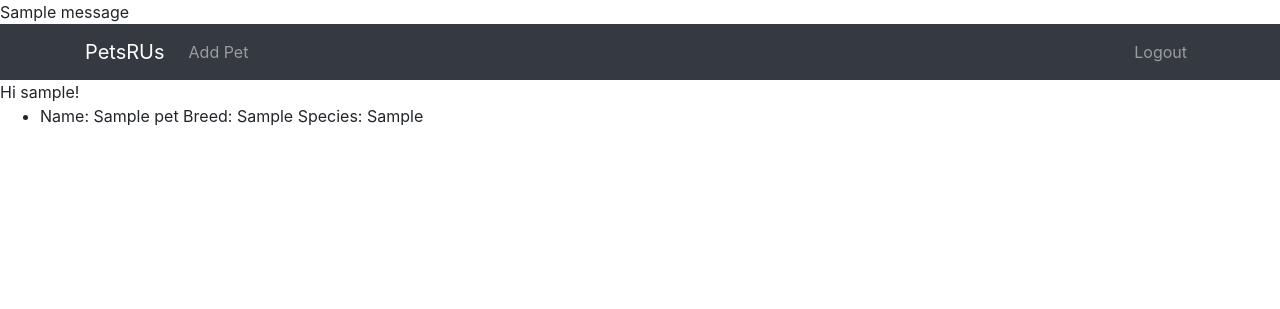
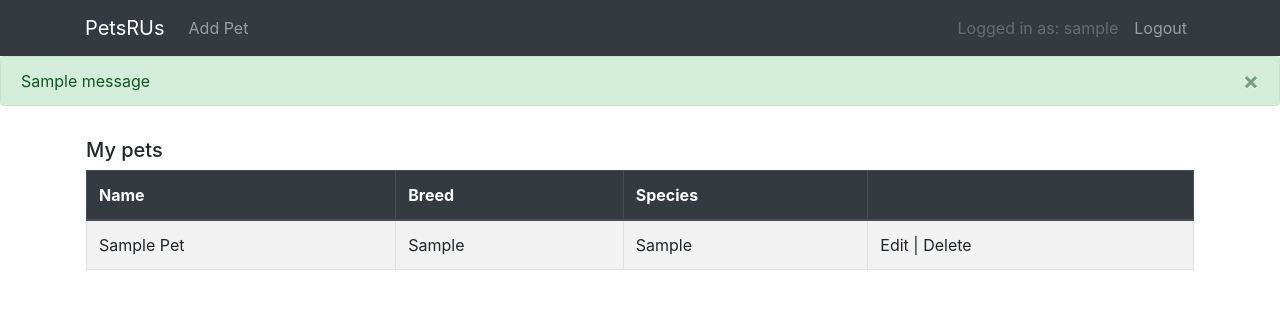
Before and after one commit to Eorate/petsrus, a Flask app: page / in a window 1280 px wide. Shown: the top 309 px of the page. Run offline with Flask 2, Linux system fonts and the light colour scheme; a user stored in the database is signed in; tables that the repository leaves empty hold one stand-in row (values such as "Sample post"); one stand-in notice (Sample message) is shown; some libraries are stand-ins or nearby versions.

Commit message:
Implement CSS when user is logged in
- Now view pets in a table instead of a list
- Get styled flash messages for index template
- Update unit tests to match new table format when listing pets

```diff
--- a/petsrus/templates/index.html
+++ b/petsrus/templates/index.html
@@ -10,14 +10,8 @@
   <script src="https://maxcdn.bootstrapcdn.com/bootstrap/4.4.1/js/bootstrap.min.js"></script>
 </head>
 <body>
-{% with messages = get_flashed_messages() %}
-   {% if messages %}
-      {% for message in messages %}
-         {{ message }}
-      {% endfor %}
-   {% endif %}
-{% endwith %}
 {% if current_user.is_authenticated %}
+    <!-- nav bar -->
     <nav class="navbar navbar-expand-md bg-dark navbar-dark">
         <div class="container">
             <a href="{{ url_for('index') }}" class="navbar-brand mr-3">PetsRUs</a>
@@ -32,29 +26,78 @@
                 </ul>
                  <ul class="navbar-nav ml-auto">
                   <li class="nav-item">
+                      <span class="nav-item nav-link disabled"> Logged in as: {{ current_user.username }}</span>
+                  </li>
+                  <li class="nav-item">
                     <a href="{{ url_for('logout') }}" class="nav-item nav-link">Logout</a>
                   </li>
                 </ul>
             </div>
         </div>
     </nav>
-    Hi {{ current_user.username }}!
+
+{% with messages = get_flashed_messages(with_categories=true) %}
+  <!-- Categories: success (green), info (blue), warning (yellow), danger (red) -->
+  {% if messages %}
+    {% for category, message in messages %}
+      <div class="alert alert-{{ category }} alert-dismissible">
+          <button type="button" class="close" data-dismiss="alert">&times;</button>
+          {{ message }}
+      </div>
+    {% endfor %}
+  {% endif %}
+{% endwith %}
+
+    <!-- Pet list -->
+    <div class="container p-3">
+    <h5>My pets</h5>
     {% if pets %}
-    <ul>
-        {% for pet in pets %}
-        <li> Name: {{pet.name}} Breed: {{pet.breed}} Species: {{pet.species}} </li>
-        {% endfor %}
-    </ul>
+        <div class="table-responsive-sm">
+            <table class="table table-striped table-bordered table-hover">
+            <thead class="thead-dark">
+              <tr>
+                <th>Name</th>
+                <th>Breed</th>
+                <th>Species</th>
+                <th></th>
+              </tr>
+            </thead>
+            <tbody>
+            {% for pet in pets %}
+              <tr>
+                  <td>{{pet.name|title}}</td>
+                  <td>{{pet.breed|title}}</td>
+                  <td>{{pet.species|title}}</td>
+                  <td>Edit | Delete</td>
+              </tr>
+            {% endfor %}
+            </tbody>
+            </table>
+        </div>
     {% else %}
         No pets found.
     {% endif %}
+    </div>
 
 {% else %}
+    <!-- Nav bar when not logged in -->
 <nav class="navbar navbar-expand-md navbar-dark bg-dark mb-3">
     <div class="container">
     <a href="{{ url_for('index') }}" class="navbar-brand mr-3">PetsRUs</a>
     </div>
 </nav>
+{% with messages = get_flashed_messages(with_categories=true) %}
+  <!-- Categories: success (green), info (blue), warning (yellow), danger (red) -->
+  {% if messages %}
+    {% for category, message in messages %}
+      <div class="alert alert-{{ category }} alert-dismissible">
+          <button type="button" class="close" data-dismiss="alert">&times;</button>
+          {{ message }}
+      </div>
+    {% endfor %}
+  {% endif %}
+{% endwith %}
+    <!-- Login form -->
     {% from "_formhelpers.html" import render_field %}
     <div class="container p-3 my-3 w-50 border rounded bg-light">
     <h1 class="text-center">Login</h1>
--- a/petsrus/views/main.py
+++ b/petsrus/views/main.py
@@ -73,7 +73,7 @@ def index():
             login_user(user, remember=True)
             return redirect(url_for("index"))
         else:
-            flash("Sorry, username or password was incorrect", "error")
+            flash("Sorry, username or password was incorrect", "danger")
             return render_template("index.html", form=form)
     else:
         pets = db_session.query(Pet).all()
```
Also changed, not shown: petsrus/tests/test_views.py (+12 -11 lines).
